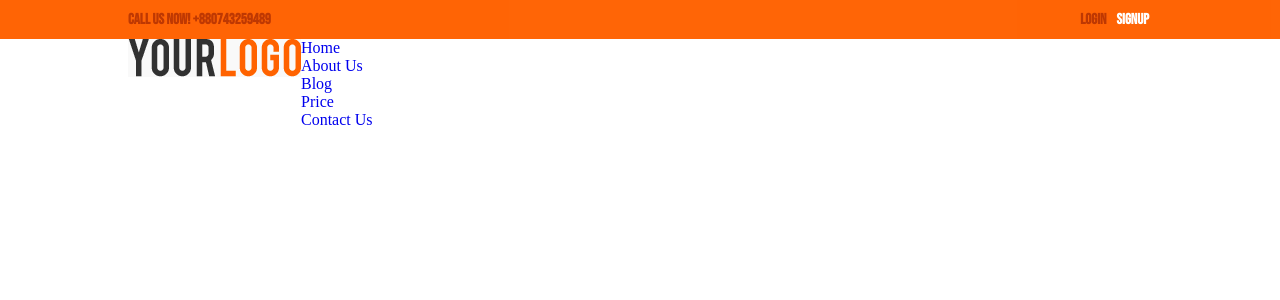
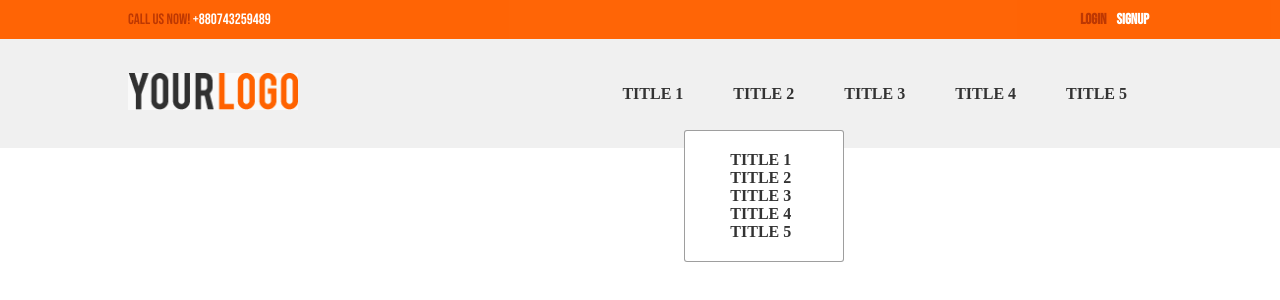
Before and after one commit to pro-masud/ct-custom-template, a plain HTML site: page index.html in a window 1280 px wide. Drawn offline with nearby package versions, Linux system fonts and the light colour scheme.

Commit message:
header add menu active class successfully within query

```diff
--- a/css/style.css
+++ b/css/style.css
@@ -60,15 +60,15 @@ button {
     text-transform: uppercase;
     color: #be3600;
     font-family: "Bebas Neue", sans-serif;
-    font-weight: 700;
 }
 
 .header-top-left p a{
     font-size: 15px;
     line-height: 19px;
     text-transform: uppercase;
-    color: #be3600;
+    color: #fff;
     font-family: "Bebas Neue", sans-serif;
+    font-weight: normal;
 }
 
 .header-top-right .header-form button{
@@ -87,3 +87,81 @@ button {
 /************************
 * Header Start
 *************************/
+header{
+    height: 109px;
+    background-color: rgb(237, 237, 237, 0.8);
+}
+
+header .header-row{
+    align-items: center;
+    justify-content: space-between;
+}
+.header-left .logo{
+    width: 170px;
+    height: 41px;
+}
+.header-left .logo img{
+    width: 100%;
+}
+.header-right .main-menu{
+    display: flex;
+    align-items: center;
+    justify-content: center;
+}
+.header-right .main-menu li{
+    position: relative;
+}
+.header-right .main-menu li a{
+    font-size: 16px;
+    text-transform: uppercase;
+    color: #333333;
+    font-family: "Myriad Pro";
+    padding: 10px 0;
+    position: relative;
+    transition: .5s;
+    font-weight: 600;
+    margin: 0 25px;
+
+}
+.header-right .main-menu li a.active{
+    font-weight: 700;
+}
+
+.header-right .main-menu li a.active:before {
+    content: "";
+    left: 0;
+    width: 100%;
+    height: 4px;
+    background: rgba(255, 98, 0);
+    position: absolute;
+    bottom: -7px;
+    opacity: 1;
+    transition: opacity 300ms;
+}
+
+.header-right .main-menu li a:after {
+    content: "";
+    left: 0;
+    width: 100%;
+    height: 4px;
+    background: rgba(255, 98, 0);
+    position: absolute;
+    bottom: -7px;
+    opacity: 0;
+    transition: opacity 300ms;
+}
+.header-right .main-menu li a:hover:before,
+.header-right .main-menu li a:hover:after {
+  opacity: 1;
+}
+
+.header-right .main-menu li .sub-menu{
+    position: absolute;
+    top: 45px;
+    left: -24px;
+    background-color: #fff;
+    padding: 20px;
+    width: 160px;
+    border: 1px solid rgba(0,1,1,0.38);
+    border-radius: 3px;
+}
--- a/index.html
+++ b/index.html
@@ -4,6 +4,7 @@
     <meta charset="UTF-8">
     <meta name="viewport" content="width=device-width, initial-scale=1.0">
     <title>CT Custom</title>
+    <link rel="shortcut icon" href="./image/logo.png" type="image/x-icon">
     <link rel="stylesheet" href="./css/style.css">
     <link rel="stylesheet" href="./css/responvie.css">
 </head>
@@ -13,7 +14,7 @@
         <div class="container">
             <div class="row header-row">
                 <div class="header-top-left">
-                    <p>CALL US NOW! <a type="tel" href="tel:+880743259489">+880743259489</a></p>
+                    <p>CALL US NOW! <a type="tel" href="tel:+880743259489"> +880743259489</a></p>
                 </div>
                 <div class="header-top-right">
                     <div class="header-form">
@@ -35,21 +36,57 @@
                     </div>
                 </div>
                 <div class="header-right">
-                    <div class="main-menu">
-                        <ul>
-                            <li><a href="#">Home</a></li>
-                            <li><a href="#">About Us</a></li>
-                            <li><a href="#">Blog</a></li>
-                            <li><a href="#">Price</a></li>
-                            <li><a href="#">Contact Us</a></li>
-                        </ul>
-                    </div>
+                    <ul class="main-menu">
+                        <li><a href="#">Title 1</a></li>
+                        <li>
+                            <a href="#">Title 2</a>
+                            <ul class="sub-menu">
+                                <li><a href="#">Title 1</a></li>
+                                <li><a href="#">Title 2</a></li>
+                                <li><a href="#">Title 3</a></li>
+                                <li><a href="#">Title 4</a></li>
+                                <li><a href="#">Title 5</a></li>
+                            </ul>
+                        </li>
+                        <li><a href="#">Title 3</a></li>
+                        <li><a href="#">Title 4</a></li>
+                        <li><a href="#">Title 5</a></li>
+                    </ul>
                 </div>
             </div>
         </div>
     </header>
     <!-- Header Section end -->
+    <script src="https://code.jquery.com/jquery-3.6.0.min.js"></script>
+    <script src="./js/main.js"></script>
+    <script>
+        var previousClickedElement = null;
 
-    <script src="./js/main.js"></script>
+        $('.main-menu li a').on("click", function(event) {
+            // Check if the clicked element is not within ".main-menu li a"
+            if (!$(event.target).closest(".main-menu li a").length) {
+                // Remove the "active" class from the previously clicked element
+                if (previousClickedElement !== null) {
+                    previousClickedElement.removeClass("active");
+                }
+            }
+        });
+
+        $(".main-menu li a").click(function(){
+            // Remove the "active" class from the previously clicked element
+            if (previousClickedElement !== null && !$(this).is(previousClickedElement)) {
+                previousClickedElement.removeClass("active");
+            }
+
+            // Toggle the "active" class for the clicked element
+            $(this).toggleClass("active");
+
+            // Update the previously clicked element
+            previousClickedElement = $(this);
+        });
+
+
+
+    </script>
 </body>
 </html>
```
